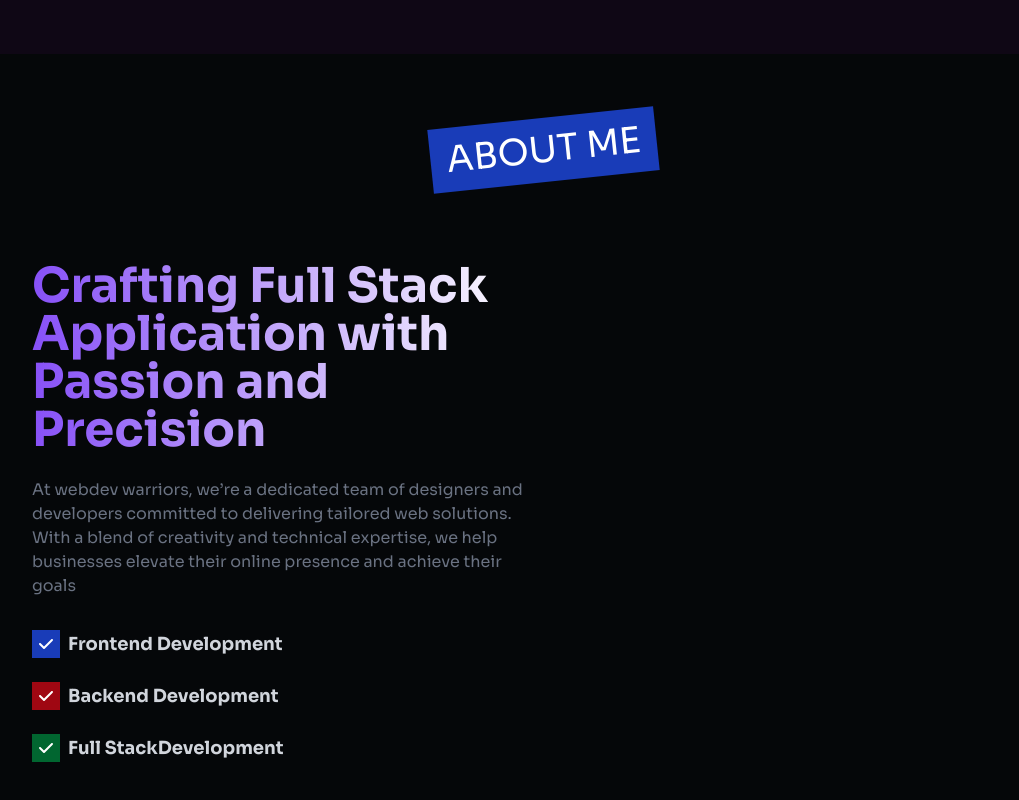
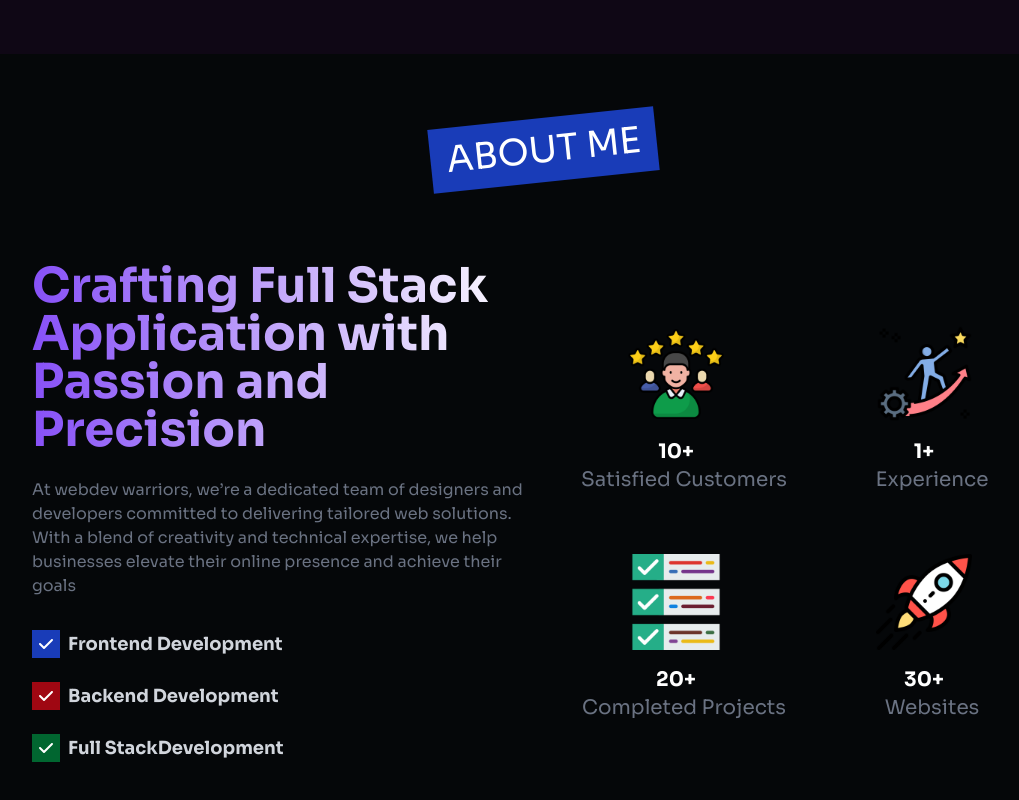
Before and after one commit to SaiRama-Doddi/Portfolio, a Next.js app: page / in a window 1280 px wide. Shown: the part 746-1546 px from the top of the page, without its empty margins (96-1115 px from the left). Built offline with nearby package versions, Linux system fonts and the light colour scheme.

Commit message:
about completed

```diff
--- a/components/Home/About/page.tsx
+++ b/components/Home/About/page.tsx
@@ -1,6 +1,7 @@
 import SectionHeading from "@/components/Helper/page"
 import { aboutInfo } from "@/Data/data"
 import { FaCheck } from "react-icons/fa6"
+import Image from "next/image"
 
 
 const About = () => {
@@ -38,7 +39,88 @@ const About = () => {
            </div>
        </div>
     {/* stats content*/}
-    <div ></div>
+    <div className="grid grid-cols-2">
+        {/* Customer Count Section */}
+         <div className="flex  flex-col items-center space-x-4">
+            {/* Customer Icon */}
+            <Image
+            src="/images/customer.png"
+            alt="customer"
+            width={80}
+            height={80}
+           className="w-16 h-16 sm:w-20 sm:h-20 md:w-24 md:h-24 mb-4"
+           />
+
+            {/* Customer Info */}
+
+           <h1 className="text-white font-bold text-1xl sm:text-2xl md:text-xl">10+</h1>
+          <p className="text-sm sm:text-lg md:text-xl lg:text-xl text-gray-500">
+            Satisfied Customers
+          </p>
+       </div>
+
+
+            {/* Customer Count2 Section */}
+       <div className="flex  flex-col items-center space-x-4">
+            {/* Customer Icon */}
+            <Image
+            src="/images/experience.png"
+            alt="customer"
+            width={80}
+            height={80}
+           className="w-16 h-16 sm:w-20 sm:h-20 md:w-24 md:h-24 mb-4"
+           />
+
+            {/* Customer Info */}
+
+           <h1 className="text-white font-bold text-1xl sm:text-2xl md:text-xl">{aboutInfo.experience}</h1>
+          <p className="text-sm sm:text-lg md:text-xl lg:text-xl text-gray-500">
+           Experience
+          </p>
+       </div>
+
+
+
+            {/* Customer Count3 Section */}
+            <div className="flex  flex-col items-center space-x-4 mt-15">
+            {/* Customer Icon */}
+            <Image
+            src="/images/completed.png"
+            alt="customer"
+            width={80}
+            height={80}
+           className="w-16 h-16 sm:w-20 sm:h-20 md:w-24 md:h-24 mb-4"
+           />
+
+            {/* Customer Info */}
+
+           <h1 className="text-white font-bold text-1xl sm:text-2xl md:text-xl">{aboutInfo.project}</h1>
+          <p className="text-sm sm:text-lg md:text-xl lg:text-xl text-gray-500">
+            Completed Projects
+          </p>
+       </div>
+
+
+       {/* Customer Count4 Section */}
+       <div className="flex  flex-col items-center space-x-4 mt-15">
+            {/* Customer Icon */}
+            <Image
+            src="/images/rocket.png"
+            alt="customer"
+            width={80}
+            height={80}
+           className="w-16 h-16 sm:w-20 sm:h-20 md:w-24 md:h-24 mb-4"
+           />
+
+            {/* Customer Info */}
+
+           <h1 className="text-white font-bold text-1xl sm:text-2xl md:text-xl">{aboutInfo.website}</h1>
+          <p className="text-sm sm:text-lg md:text-xl lg:text-xl text-gray-500">
+            Websites
+          </p>
+       </div>
+  </div>
+
 
 
 
--- a/components/Home/Navbar/page.tsx
+++ b/components/Home/Navbar/page.tsx
@@ -50,7 +50,7 @@ const Nav = ({ openNav }: Props) => {
 
           {/* Button */}
           <div className="flex items-center space-x-4">
-            <button className="md:px-10 md:py-3 px-8 py-3 text-blue-800 font-semibold sm:text-base text-sm bg-white hover:bg-gray-200 transition-all duration-200 rounded-lg">
+            <button className="md:px-10 md:py-3 px-8 py-3 text-blue-800 font-semibold sm:text-base text-sm bg-white hover:bg-gray-200 transition-all duration-200 rounded-lg cursor-pointer">
               Hire Me
             </button>
 
```
